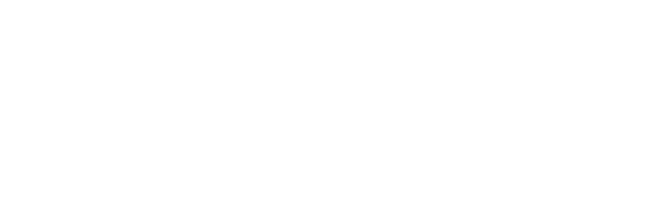
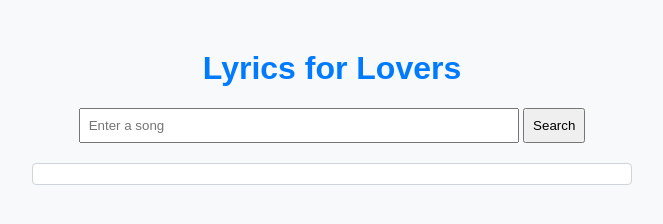
Before and after one commit to niccbytes/lyrics4lovers, a plain HTML site: page index.html in a window 1280 px wide. Shown: the whole page, without its empty margins (308-971 px from the left). Drawn offline with Linux system fonts and the light colour scheme.

Commit message:
added file structure and otw to adding api

```diff
--- a/index.html
+++ b/index.html
@@ -3,9 +3,18 @@
 <head>
   <meta charset="UTF-8">
   <meta name="viewport" content="width=device-width, initial-scale=1.0">
-  <title>Lyrics 4 Lovers</title>
+  <title>Song Search App</title>
+  <link rel="stylesheet" href="style.css">
 </head>
 <body>
-
+  <div class="container">
+    <h1>Lyrics for Lovers</h1>
+    <div class="search-container">
+      <input type="text" id="songInput" placeholder="Enter a song">
+      <button onclick="searchSong()">Search</button>
+    </div>
+    <div id="songInfo"></div>
+  </div>
+  <script src="script.js"></script>
 </body>
 </html>
--- /dev/null
+++ b/script.js
@@ -0,0 +1,29 @@
+async function searchSong() {
+  const apiKey = 'YOUR_SPOTIFY_API_KEY'; // Replace with your Spotify API key
+  const songInput = document.getElementById('songInput').value;
+
+  try {
+    const response = await fetch(`https://api.spotify.com/v1/search?q=${songInput}&type=track`, {
+      headers: {
+        'Authorization': `Bearer ${apiKey}`
+      }
+    });
+
+    const data = await response.json();
+
+    if (data.tracks.items.length > 0) {
+      const song = data.tracks.items[0];
+      const songInfoContainer = document.getElementById('songInfo');
+      songInfoContainer.innerHTML = `
+        <h2>${song.name}</h2>
+        <p>Artist: ${song.artists[0].name}</p>
+        <p>Album: ${song.album.name}</p>
+        <img src="${song.album.images[0].url}" alt="Album Cover" style="max-width: 200px;">
+      `;
+    } else {
+      alert('Song not found. Please try another search.');
+    }
+  } catch (error) {
+    console.error('Error fetching song information:', error.message);
+  }
+}
--- /dev/null
+++ b/style.css
@@ -0,0 +1,38 @@
+body {
+  font-family: 'Arial', sans-serif;
+  background-color: #f8f9fa;
+  margin: 0;
+  padding: 0;
+}
+
+.container {
+  max-width: 600px;
+  margin: 50px auto;
+  text-align: center;
+}
+
+h1 {
+  color: #007bff;
+}
+
+.search-container {
+  margin-top: 20px;
+}
+
+input {
+  padding: 8px;
+  width: 70%;
+}
+
+button {
+  padding: 8px;
+  cursor: pointer;
+}
+
+#songInfo {
+  margin-top: 20px;
+  padding: 10px;
+  background-color: #ffffff;
+  border: 1px solid #ced4da;
+  border-radius: 4px;
+}
```
